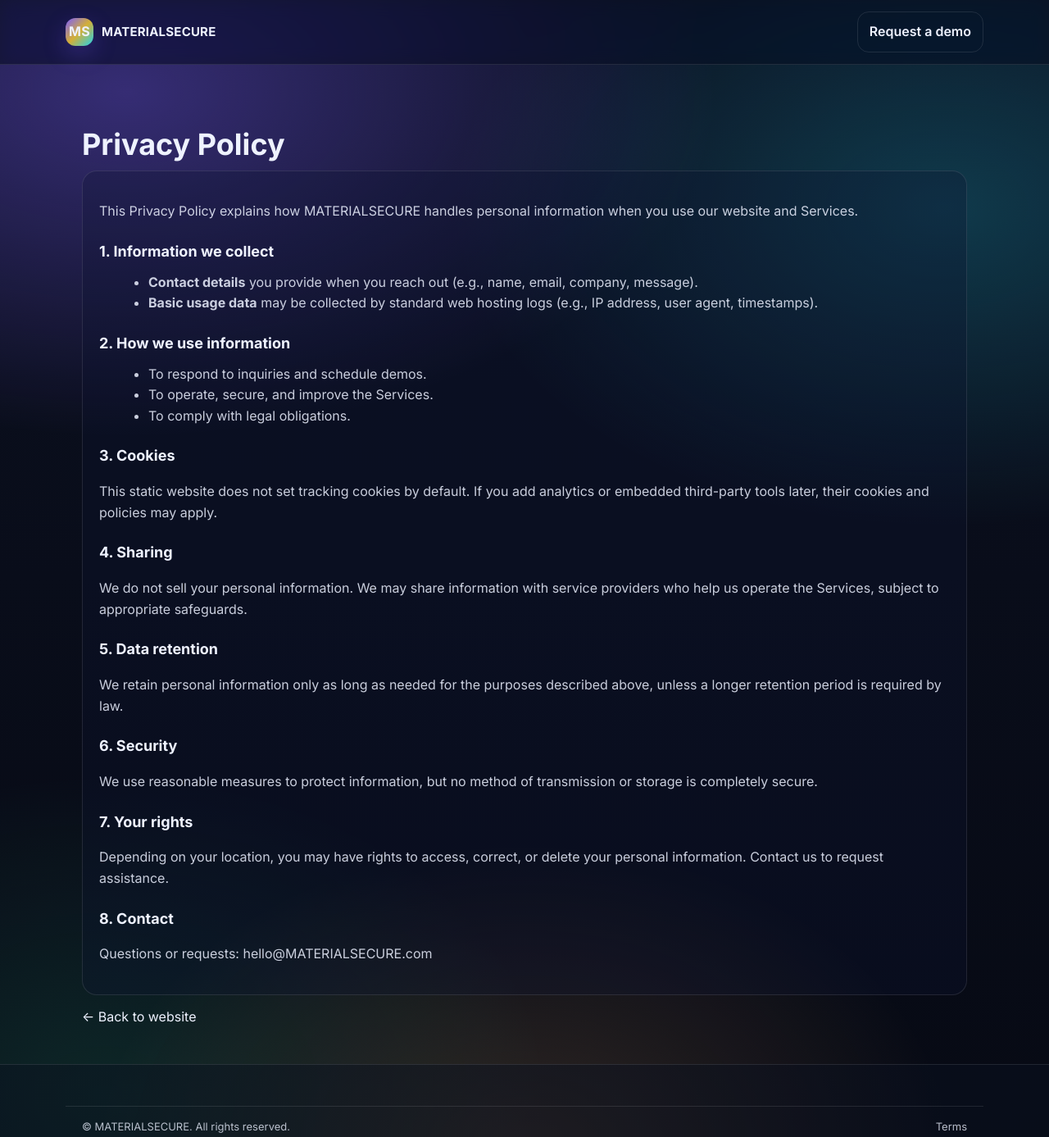
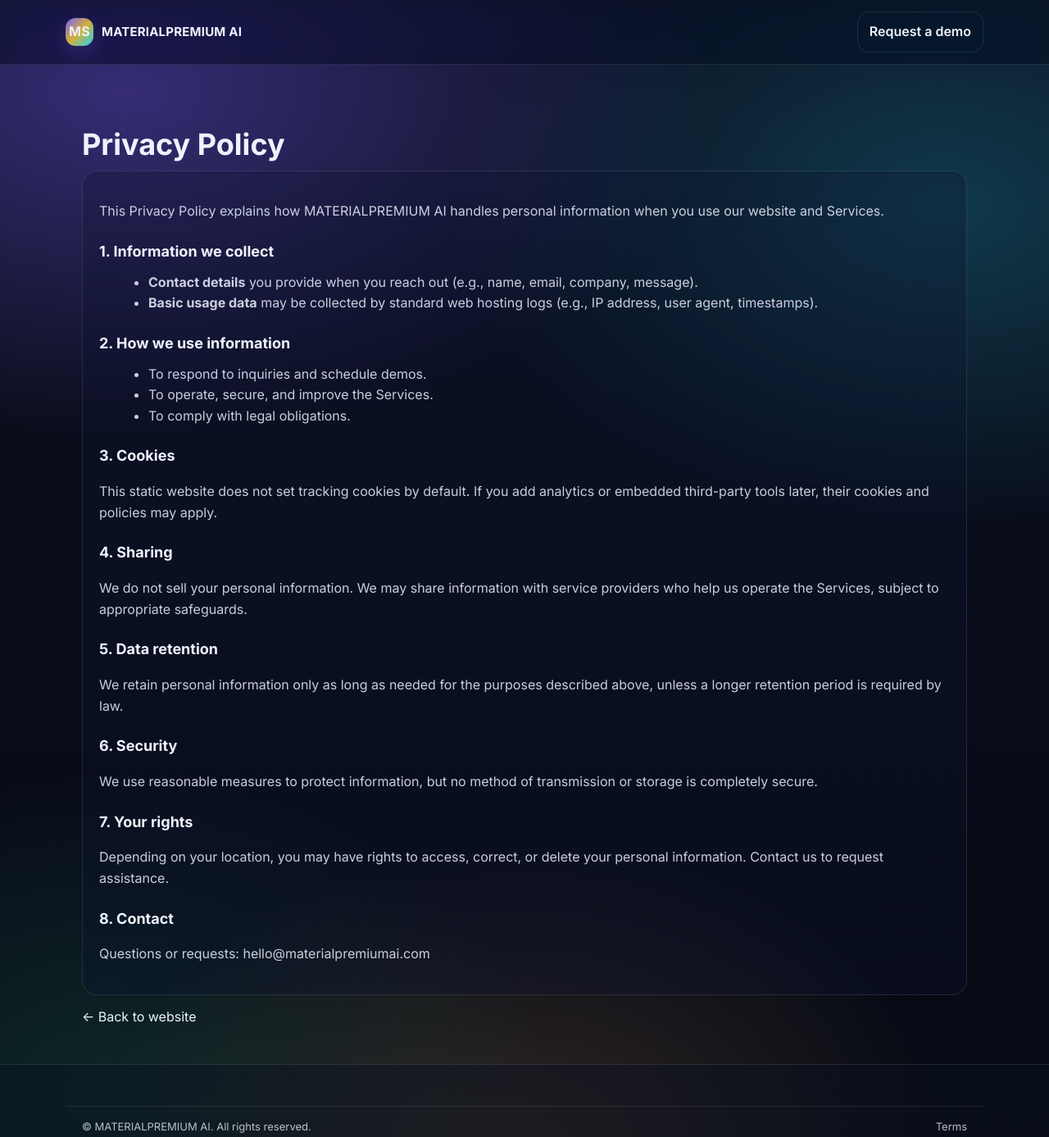
Before and after one commit to wal37/mtel, a plain HTML site: page privacy.html in a window 1280 px wide. Shown: the top 1387 px of the page at 82% size. Drawn offline with Linux system fonts and the light colour scheme.

Commit message:
Update privacy policy branding to MATERIALPREMIUM AI

```diff
--- a/privacy.html
+++ b/privacy.html
@@ -3,8 +3,8 @@
 <head>
   <meta charset="utf-8" />
   <meta name="viewport" content="width=device-width, initial-scale=1" />
-  <title>Privacy Policy — MATERIALSECURE</title>
-  <meta name="description" content="MATERIALSECURE Privacy Policy" />
+  <title>Privacy Policy — MATERIALPREMIUM AI</title>
+  <meta name="description" content="MATERIALPREMIUM AI Privacy Policy" />
   <link rel="preconnect" href="https://fonts.googleapis.com" />
   <link rel="preconnect" href="https://fonts.gstatic.com" crossorigin />
   <link href="https://fonts.googleapis.com/css2?family=Inter:wght@400;500;600;700&display=swap" rel="stylesheet" />
@@ -13,9 +13,9 @@
 <body>
   <header class="site-header">
     <nav class="nav container">
-      <a class="brand" href="index.html" aria-label="Back to MATERIALSECURE">
+      <a class="brand" href="index.html" aria-label="Back to MATERIALPREMIUM AI">
         <span class="logo" aria-hidden="true">MS</span>
-        <span class="brand-text">MATERIALSECURE</span>
+        <span class="brand-text">MATERIALPREMIUM AI</span>
       </a>
       <a class="btn btn-ghost" href="index.html#contact">Request a demo</a>
     </nav>
@@ -27,7 +27,7 @@
 
 
       <div class="legal-card">
-        <p>This Privacy Policy explains how MATERIALSECURE handles personal information when you use our website and Services.</p>
+        <p>This Privacy Policy explains how MATERIALPREMIUM AI handles personal information when you use our website and Services.</p>
 
         <h2>1. Information we collect</h2>
         <ul>
@@ -58,7 +58,7 @@
         <p>Depending on your location, you may have rights to access, correct, or delete your personal information. Contact us to request assistance.</p>
 
         <h2>8. Contact</h2>
-        <p>Questions or requests: <a href="mailto:hello@MATERIALSECURE.com">hello@MATERIALSECURE.com</a></p>
+        <p>Questions or requests: <a href="mailto:hello@materialpremiumai.com">hello@materialpremiumai.com</a></p>
       </div>
 
       <a class="backlink" href="index.html">← Back to website</a>
@@ -67,13 +67,13 @@
 
   <footer class="footer">
     <div class="container footer-bottom">
-      <span>© <span id="year"></span> MATERIALSECURE. All rights reserved.</span>
+      <span>© <span id="year"></span> MATERIALPREMIUM AI. All rights reserved.</span>
       <span style="float:right">
         <a href="terms.html">Terms</a>
       </span>
     </div>
   </footer>
 
-  <script src="https://www.MATERIALSECURE.com/script.js"></script>
+  <script src="https://www.materialpremiumai.com/script.js"></script>
 </body>
 </html>
```
